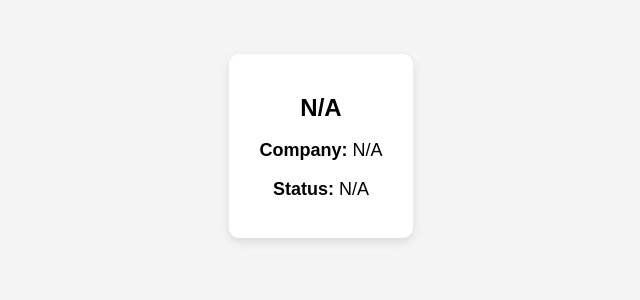
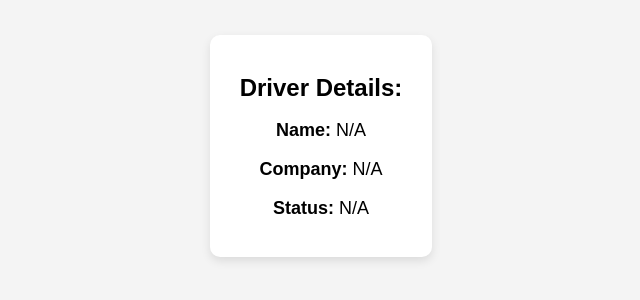
Before and after one commit to justineMeii/Driver-id-qr, a plain HTML site: page id.html in a window 1280 px wide. Shown: the part 262-562 px from the top of the page, without its empty margins (319-959 px from the left). Drawn offline with Linux system fonts and the light colour scheme.

Commit message:
Update id.html

```diff
--- a/id.html
+++ b/id.html
@@ -30,7 +30,8 @@
 </head>
 <body>
   <div class="card">
-    <h2 id="emp-name"></h2>
+    <h2>Driver Details:</h2>
+    <p><strong>Name:</strong> <span id="emp-name"></span></p>
     <p><strong>Company:</strong> <span id="emp-company"></span></p>
     <p><strong>Status:</strong> <span id="emp-status"></span></p>
   </div>
```
